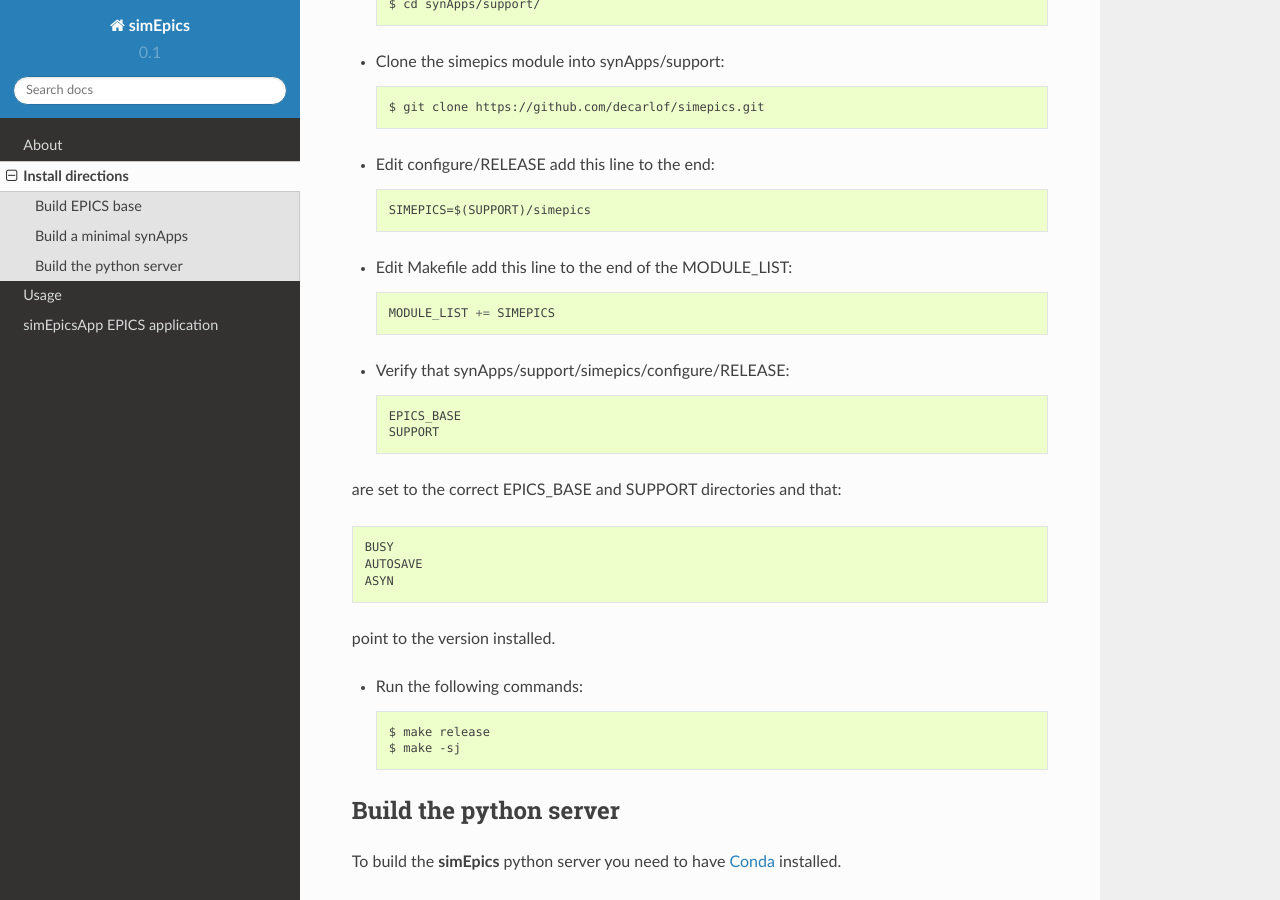
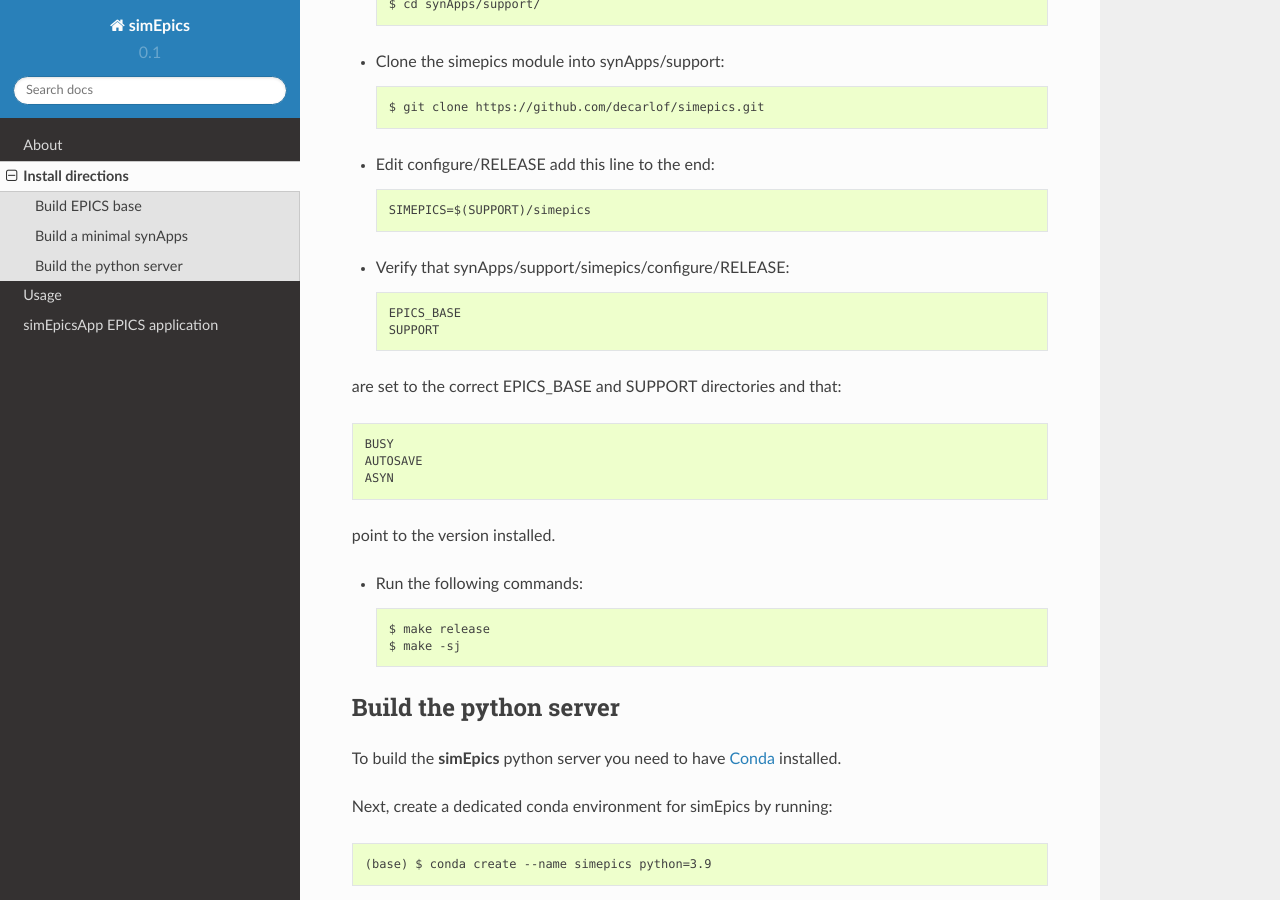
Before and after one commit to decarlof/simEpics, a Sphinx documentation site: the page built from docs/source/install.rst, in a window 1280 px wide and 900 px high, scrolled down 1271 px. Built offline with Sphinx 7.4.7 and the Read the Docs theme 2.0.0, drawn with Linux system fonts in a browser that asks for light colours.

Commit message:
no need to add MODULE_LIST += SIMEPICS in the Makefile

```diff
--- a/docs/source/install.rst
+++ b/docs/source/install.rst
@@ -59,10 +59,6 @@
 
     SIMEPICS=$(SUPPORT)/simepics
 
-- Edit Makefile add this line to the end of the MODULE_LIST::
-
-    MODULE_LIST += SIMEPICS
-
 - Verify that synApps/support/simepics/configure/RELEASE::
 
     EPICS_BASE
```
